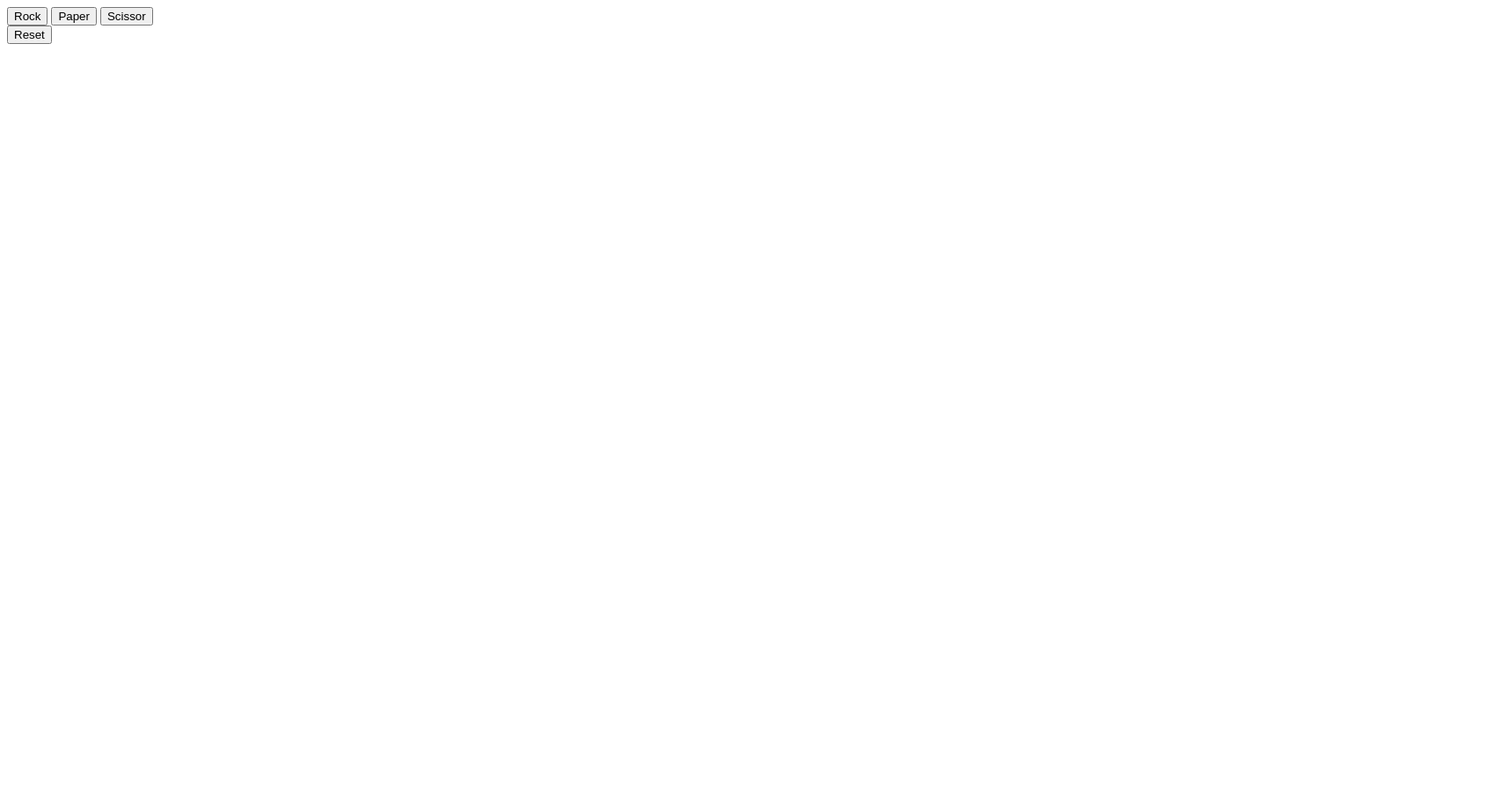
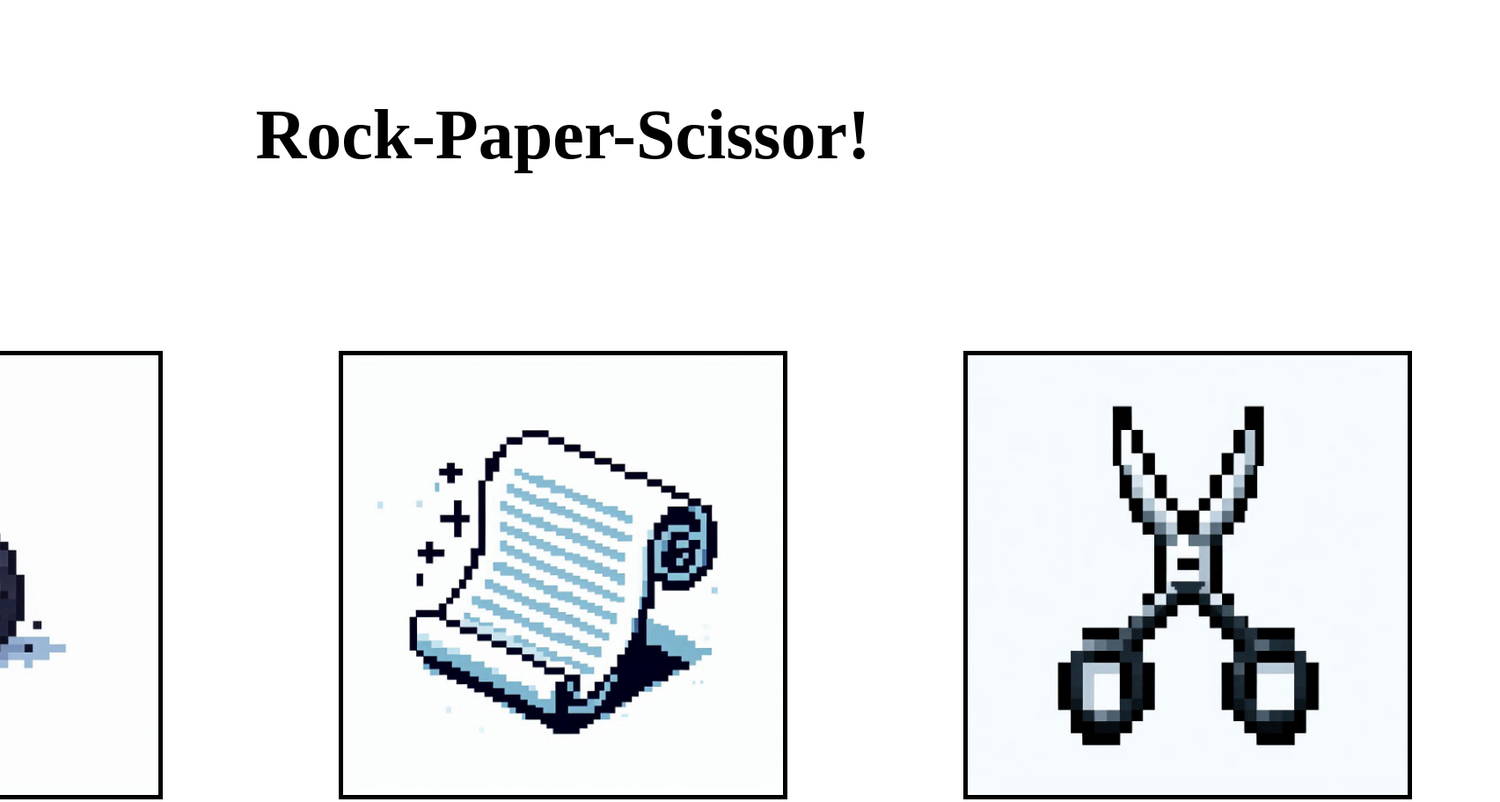
Before and after one commit to LucaDeeken/Rock-Paper-Scissors, a plain HTML site: page index.html in a window 1280 px wide. Shown: the top 912 px of the page at 88% size, 1705 px wide, since content can reach past the window. Before the commit the page ends 800 px from the top, so only its background shows below. Drawn offline with Linux system fonts and the light colour scheme.

Commit message:
add style to the index.html

```diff
--- a/index.html
+++ b/index.html
@@ -2,15 +2,88 @@
 <html lang="en">
     <head>
         <meta charset="UTF-8">
-        <title>Rock Paper Scissors</title>
+        <title>Rock-Paper-Scissors</title>
+        <style>
+            body {
+                display: flex;
+                align-items: center;
+                flex-direction: column;
+            }
+
+            .title {
+                font-size: 80px;
+                margin-top: 100px;
+                font-weight: bold;
+
+            }
+            #buttons {
+                display: flex;
+                flex-direction: row;
+                margin-top: 100px;
+                margin-bottom: 100px;
+            }
+
+            #Reset {
+                padding: 20px;
+            margin: 100px;
+            font-size: 50px;
+            font-weight: bold;
+            border: 7px solid black;
+            }
+
+            .box1, .box2, .box3 {
+                margin: 100px;
+                display: flex;
+                flex-direction: column;
+            }
+
+            img {
+                border: 5px solid black;
+                margin-bottom: 50px;
+            }
+
+            #Rock, #Paper, #Scissor {
+            padding: 20px;
+            margin: 100px;
+            font-size: 50px;
+            font-weight: bold;
+            border: 7px solid black;
+            }
+
+            .new {
+                font-size: 50px;
+                padding: 0px;
+            }
+
+            #scoresText, #winner, #scores, #finalWinnerText {
+                margin: 20px;
+            }
+
+            #winner, #finalWinnerText {
+                font-weight: bold;
+            }
+        </style>
     </head>
     <body>
-
+    <div class="title">Rock-Paper-Scissor!</div>
     <div id="buttons">
-    <button id="Rock">Rock</button>
-    <button id="Paper">Paper</button>
-    <button id="Scissor">Scissor</button>
+        <div class="box1">
+            <img src="./images/Rock.jpeg" alt="a rock in pixelart" height="500px" width="auto">
+            <button id="Rock">Rock</button>
+        </div>
+        <div class="box2">
+            <img src="./images/Paper.jpeg" alt="a paper in pixelart" height="500px" width="auto">
+            <button id="Paper">Paper</button>
+        </div>
+        <div class="box3">
+            <img src="./images/Scissor.jpeg" alt="a scissor in pixelart" height="500px" width="auto">
+            <button id="Scissor">Scissor</button>
+        </div>
     </div>
+    <p id="scoresText"></p>
+    <span id="winner"></span>
+    <p id="scores"></p>
+    <p id="finalWinnerText"></p>
     <button id="Reset">Reset</button>
 
 
```
